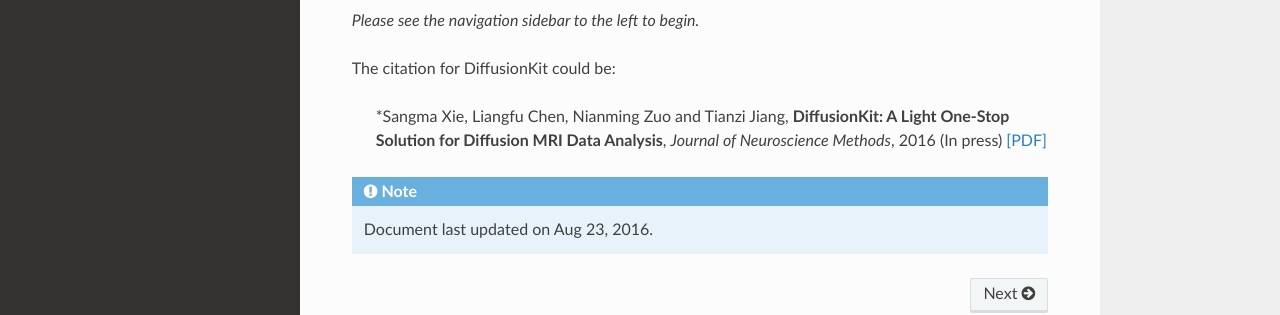
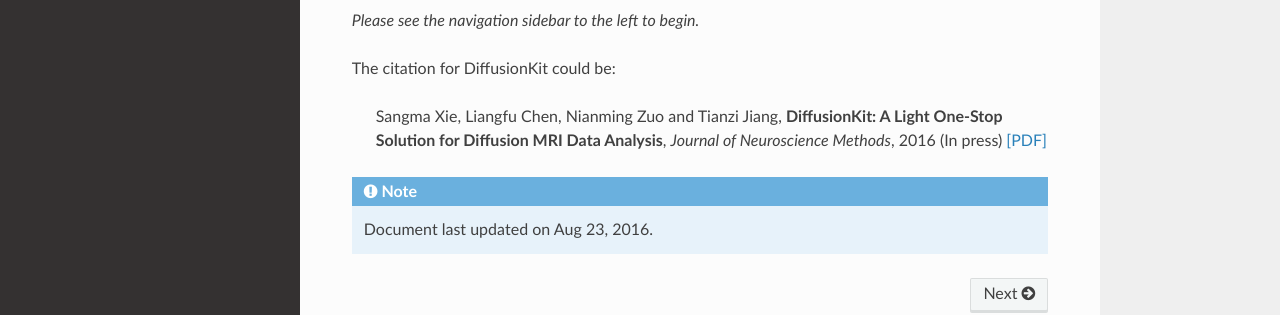
Before and after one commit to brainnetome/diffusionkit, a Sphinx documentation site: the page built from source/index.rst, in a window 1280 px wide and 1370 px high. Shown: the part 947-1262 px from the top of the window. Built offline with Sphinx 7.4.7 and the Read the Docs theme 2.0.0, drawn with Linux system fonts in a browser that asks for light colours.

```diff
--- a/source/index.rst
+++ b/source/index.rst
@@ -49,7 +49,7 @@ The citation for DiffusionKit could be:
 
 ..
 
- \*Sangma Xie, Liangfu Chen, Nianming Zuo and Tianzi Jiang, **DiffusionKit: A Light One-Stop Solution for Diffusion MRI Data Analysis**, *Journal of Neuroscience Methods*, 2016 (In press) `[PDF] <https://raw.githubusercontent.com/brainnetome/diffusionkit/master/source/static/Xie_et_al_JNEUMETH_2016.pdf>`_
+ Sangma Xie, Liangfu Chen, Nianming Zuo and Tianzi Jiang, **DiffusionKit: A Light One-Stop Solution for Diffusion MRI Data Analysis**, *Journal of Neuroscience Methods*, 2016 (In press) `[PDF] <https://raw.githubusercontent.com/brainnetome/diffusionkit/master/source/static/Xie_et_al_JNEUMETH_2016.pdf>`_
 
 .. toctree::
    :maxdepth: 2
```
